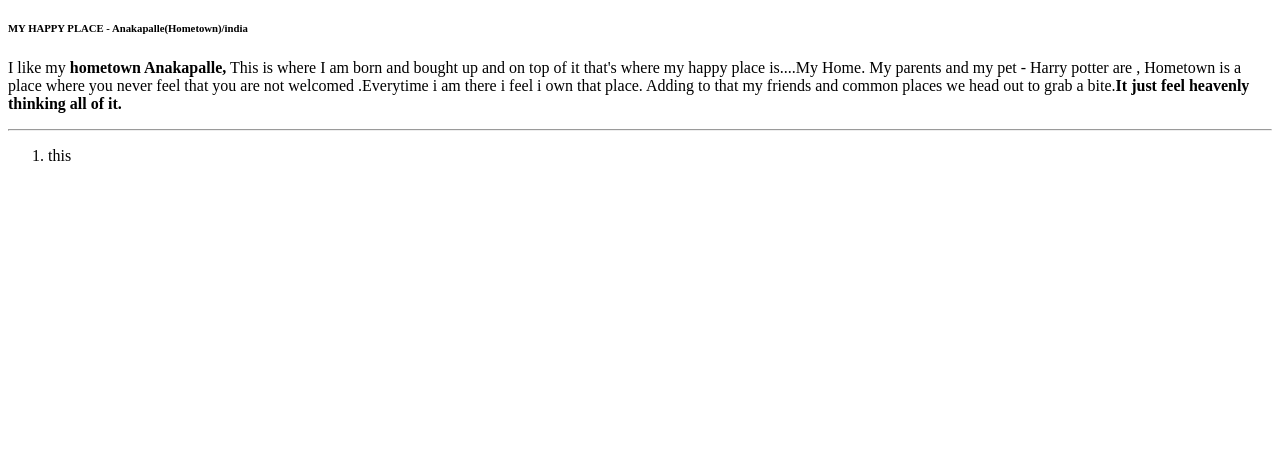
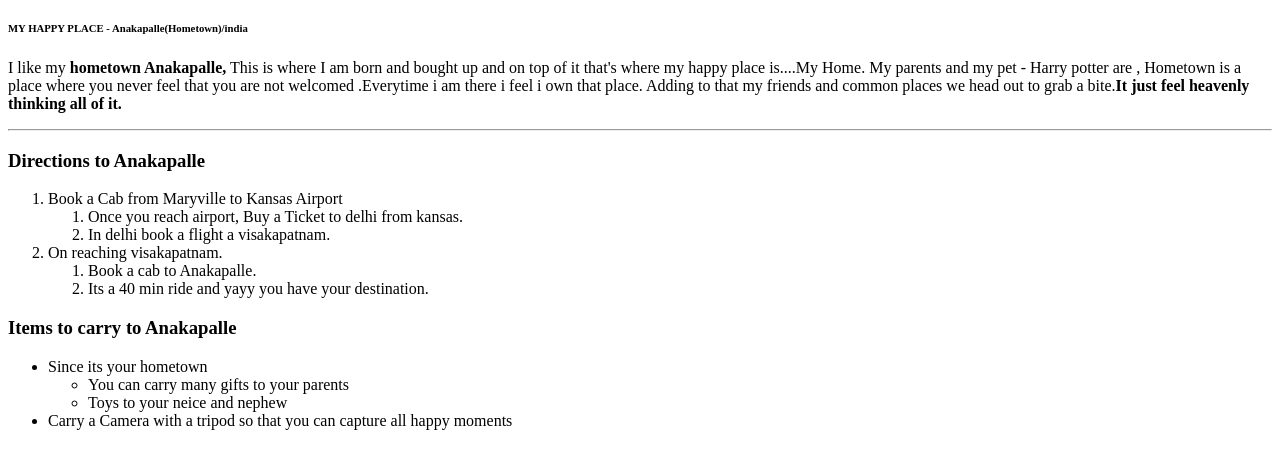
Before and after one commit to 44-563-WebApps-F21/webapps-f21-assignment-3-SarathArrepu, a plain HTML site: page index.html in a window 1280 px wide. Shown: the part 48-516 px from the top of the page. Drawn offline with Linux system fonts and the light colour scheme.

Commit message:
added ol and ul

```diff
--- a/index.html
+++ b/index.html
@@ -10,7 +10,26 @@
             Adding to that my friends and common places we head out to grab a bite.<b>It just feel heavenly thinking all of it.</b>
     </body>
     <hr>
+    <h3>Directions to Anakapalle</h3>
     <ol>
-        <li>this</li>
+        <li>Book a Cab from Maryville to Kansas Airport</li>
+            <ol>
+                <li>Once you reach airport, Buy a Ticket to delhi from kansas.</li>
+                <li>In delhi book a flight a visakapatnam.</li>
+            </ol>
+        <li>On reaching visakapatnam.</li>
+            <ol>
+                <li>Book a cab to Anakapalle.</li>
+                <li>Its a 40 min ride and yayy you have your destination.</li>
+            </ol>
     </ol>
+    <h3>Items to carry to Anakapalle</h3>
+    <ul>
+        <li>Since its your hometown</li>
+            <ul>
+                <li>You can carry many gifts to your parents</li>
+                <li>Toys to your neice and nephew</li>
+            </ul>
+        <li>Carry a Camera with a tripod so that you can capture all happy moments </li>
+    </ul>
 </html>
```
